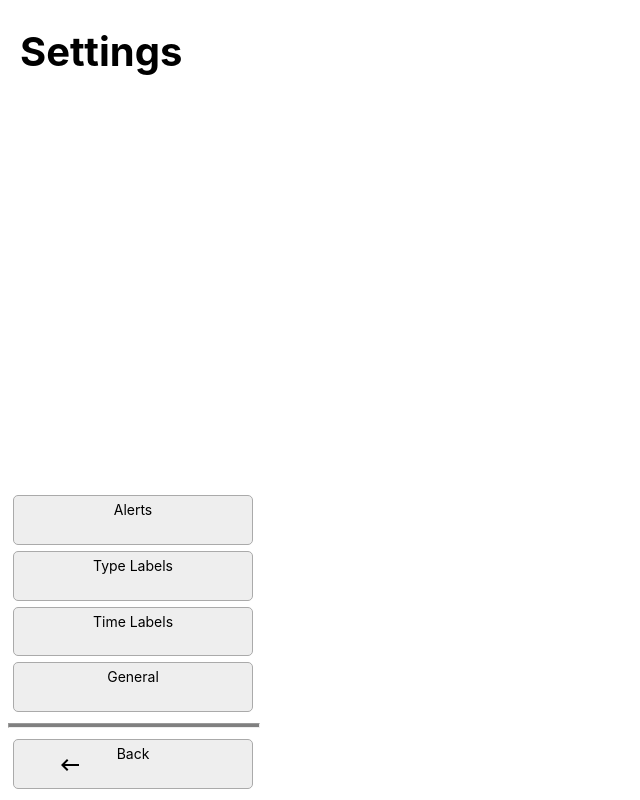
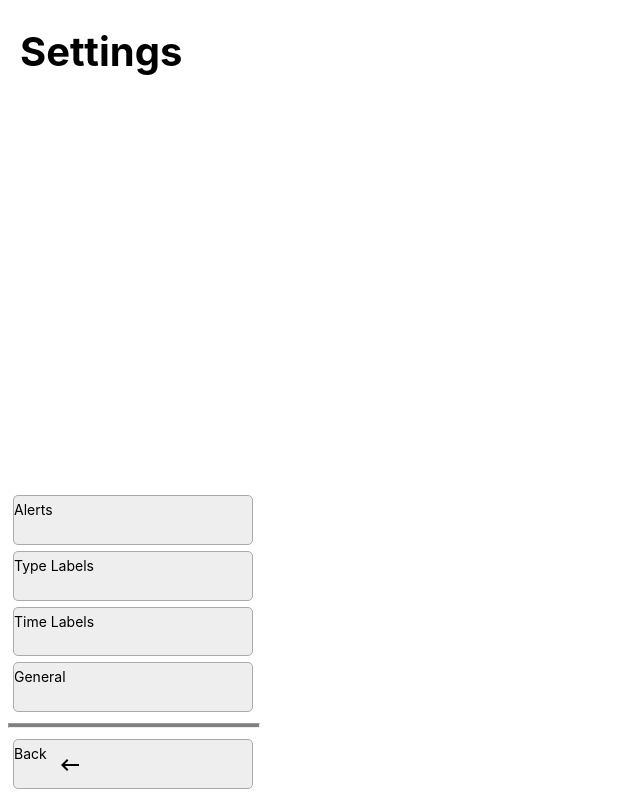
Before and after one commit to Kacper-Lubisz/TrayMaster, a React (Create React App) app: page /settings in a window 1280 px wide. Shown: the whole page, without its empty margins (0-640 px from the left). Built offline with nearby package versions, Linux system fonts and the light colour scheme.

Commit message:
Fixed nested div#app issue

```diff
--- a/src/App.tsx
+++ b/src/App.tsx
@@ -13,14 +13,12 @@ class App extends React.Component<any, any> {
         return (
             //Declare the paths for all screens
             <BrowserRouter>
-                <div id="app">
                 <Switch>
                     <Route path="/" component={ShelfView} exact/>
                     <Route path="/menu" component={MainMenu}/>
                     <Route path="/settings" component={Settings}/>
                     <Route component={ErrorPage}/>
                 </Switch>
-                </div>
             </BrowserRouter>
         );
     }
--- a/src/ShelfView.tsx
+++ b/src/ShelfView.tsx
@@ -29,7 +29,7 @@ export class ShelfView extends React.Component<any, ShelfViewState> {
 
     render() {
         return (
-            <div id="app">
+            <div id="shelfView">
                 <TopBar/>
                 <ViewPort/>
                 <SideBar keyboardSwitcher={this.switchKeyboard.bind(this)}/>
--- a/src/styles/_shelfviewgrid.scss
+++ b/src/styles/_shelfviewgrid.scss
@@ -1,6 +1,6 @@
 // SHELF VIEW GRID LAYOUT
 
-#app {
+#shelfView {
   // fill whole screen, centre text
   text-align: center;
   overflow: hidden;
```
Lines whose indentation alone changed are shown as unchanged.
